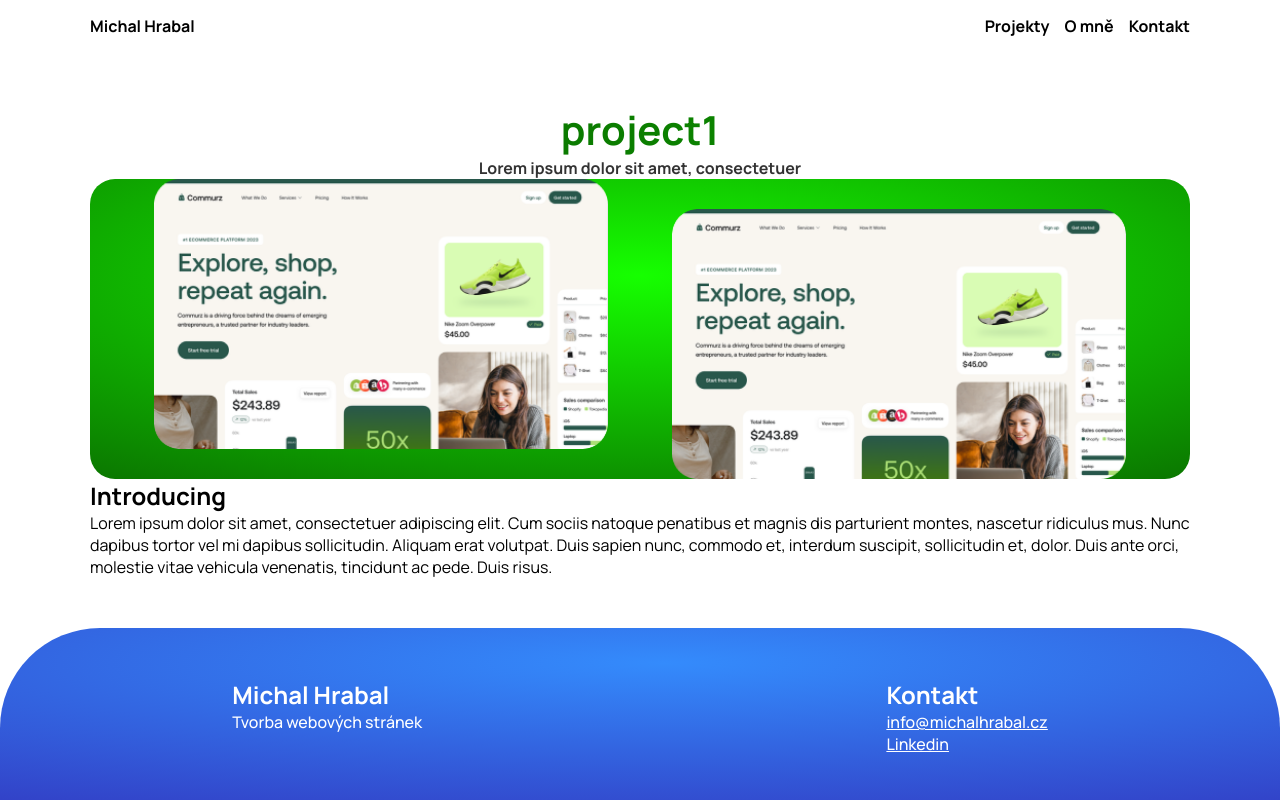
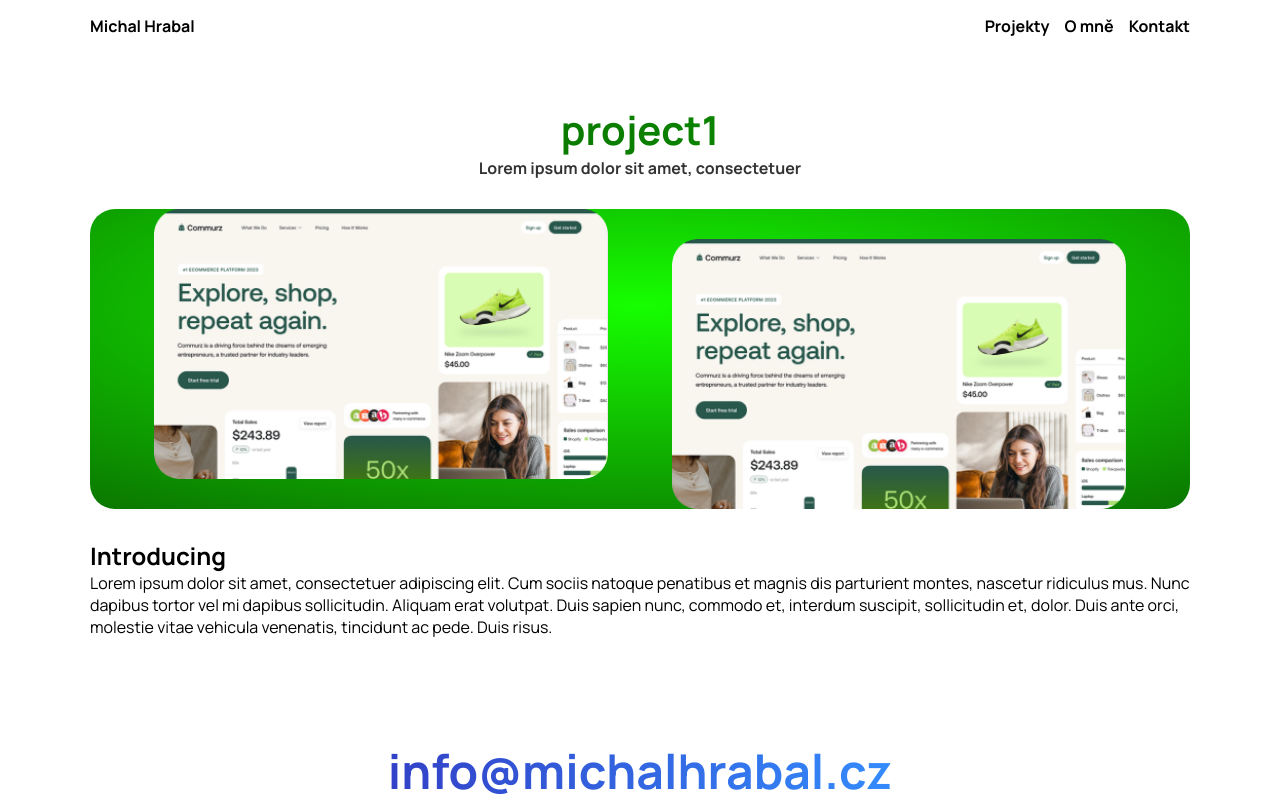
Before and after one commit to Hraby/react-portfolio, a React (Create React App) app: page /projects/project1 in a window 1280 px wide. Shown: the top 800 px of the page. Built offline with nearby package versions, Linux system fonts and the light colour scheme.

Commit message:
fix: Image border radius, gap

```diff
--- a/src/components/navbar/navbar.jsx
+++ b/src/components/navbar/navbar.jsx
@@ -8,7 +8,7 @@ export default function Menu() {
             <a><Link to="/">Michal Hrabal</Link></a>
             <nav className="Menu">
                 <ul>
-                    <li><Link to="/">Projekty</Link></li>
+                    <li><Link to="/#projects">Projekty</Link></li>
                     <li><Link to="/">O mně</Link></li>
                     <li><Link to="/">Kontakt</Link></li>
                 </ul>
--- a/src/components/projectDetail/projectDetail.css
+++ b/src/components/projectDetail/projectDetail.css
@@ -1,6 +1,9 @@
 .projectDetail{
     max-width: 1100px;
     width: 100%;
+    display: flex;
+    flex-direction: column;
+    gap: 30px;
 }
 
 .projectDetailInfo{
@@ -28,7 +31,7 @@
     line-height: normal;
 }
 
-.projectImg{
+.projectDetailImg{
     width: 1100px;
     height: 300px;
     flex-shrink: 0;
@@ -38,11 +41,11 @@
     justify-content: space-evenly;
 }
 
-.projectImg .img{
+.projectDetailImg .img{
     height: 90%;
     border-radius: 0 0 25px 25px;
 }
-.projectImg .img2{
+.projectDetailImg .img2{
     height: 90%;
     align-self: flex-end;
     border-radius: 25px 25px 0 0;
--- a/src/components/projectDetail/projectDetail.jsx
+++ b/src/components/projectDetail/projectDetail.jsx
@@ -4,13 +4,12 @@ import "./projectDetail.css"
 export default function ProjectDetailPage(props){
 
     return(
-        <div className="section">
         <div className="projectDetail">
             <div className="projectDetailInfo">
                 <h1>{props.name}</h1>
                 <p>{props.shortDescription}</p>
             </div>
-                <div className="projectImg">
+            <div className="projectDetailImg">
                 <img className="img" src={`/${props.img}`} alt=""/>
                 <img className="img2" src={`/${props.img}`} alt=""/>
             </div>
@@ -19,6 +18,5 @@ export default function ProjectDetailPage(props){
                 <p>{props.description}</p>
             </div>
         </div>
-        </div>
     )
 }
--- a/src/containers/projects/projects.jsx
+++ b/src/containers/projects/projects.jsx
@@ -5,7 +5,7 @@ import {projects} from "../../data"
 
 export default function Projects(){
     return(
-        <div className="projects">
+        <div className="projects" id="projects">
             <h2>Jak to může <span className="gradient">vypadat</span></h2>
             <div className="projectsCard">
                 {projects.map((project) => (
--- a/src/index.css
+++ b/src/index.css
@@ -5,6 +5,7 @@ body {
     sans-serif;
   -webkit-font-smoothing: antialiased;
   -moz-osx-font-smoothing: grayscale;
+  scroll-behavior: smooth;
 }
 
 code {
--- a/src/pages/ProjectDetailPage.jsx
+++ b/src/pages/ProjectDetailPage.jsx
@@ -1,5 +1,6 @@
 import Menu from "../components/navbar/navbar"
 import Footer from "../components/footer/footer"
+import Contact from "../components/contact/contact"
 import ProjectDetail from "../components/projectDetail/projectDetail"
 import { useParams } from 'react-router-dom'
 import { useEffect } from "react"
@@ -19,7 +20,12 @@ export default function ProjectDetailPage(){
                 <Menu/>
             </header>
             <main>
-                <ProjectDetail name={project.name} shortDescription={project.shortDescription} description={project.description} img={project.img} />
+                <section className="section">
+                    <ProjectDetail name={project.name} shortDescription={project.shortDescription} description={project.description} img={project.img} />
+                </section>
+                <section className="section">
+                    <Contact/>
+                </section>
             </main>
             <footer>
                 <Footer/>
```
Lines whose indentation alone changed are shown as unchanged.
